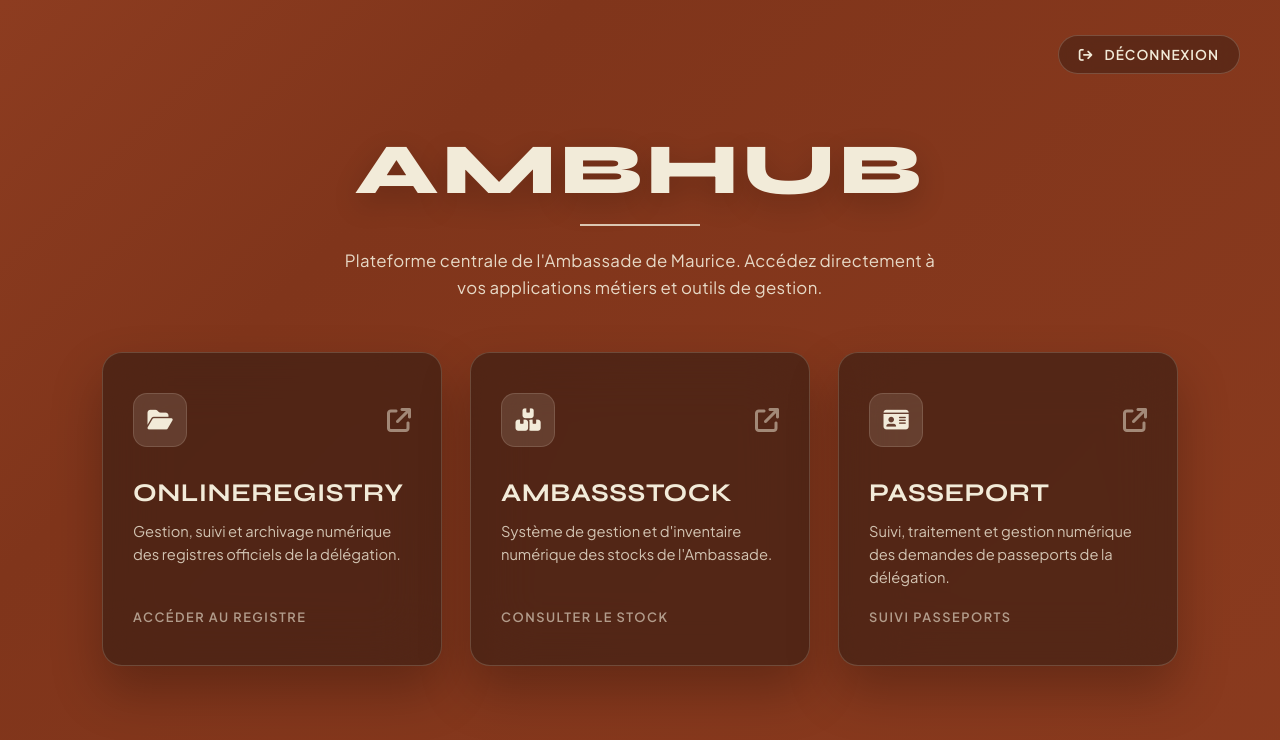
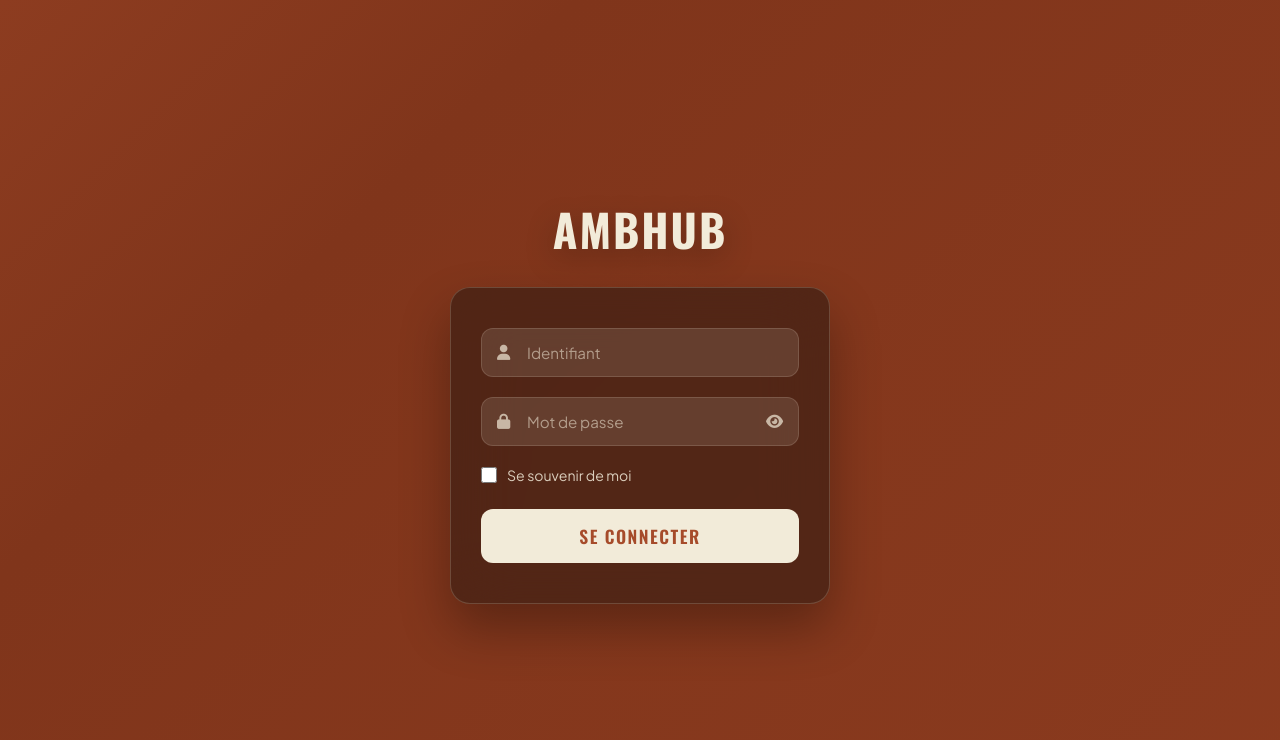
Before and after one commit to AMBmaurice/AMBHub, a Django app: page / in a window 1280 px wide. Shown: the top 740 px of the page. Run offline with Django 4.2, Linux system fonts and the light colour scheme.

Commit message:
Update login page title and styles

```diff
--- a/templates/login.html
+++ b/templates/login.html
@@ -3,13 +3,13 @@
 <head>
     <meta charset="UTF-8">
     <meta name="viewport" content="width=device-width, initial-scale=1.0">
-    <title>AMBHub - Tableau de bord</title>
+    <title>AMBHub - Connexion</title>
     <link rel="stylesheet" href="https://cdnjs.cloudflare.com/ajax/libs/font-awesome/6.4.0/css/all.min.css">
 
-    <!-- IMPORTATION DES POLICES EDITORIALES D'INSPIRATION -->
+    <!-- IMPORTATION DES POLICES ÉDITORIALES (OSWALD + PLUS JAKARTA SANS) -->
     <link rel="preconnect" href="https://fonts.googleapis.com">
     <link rel="preconnect" href="https://fonts.gstatic.com" crossorigin>
-    <link href="https://fonts.googleapis.com/css2?family=Plus+Jakarta+Sans:wght@400;500;600&family=Syne:wght@700;800&display=swap" rel="stylesheet">
+    <link href="https://fonts.googleapis.com/css2?family=Oswald:wght@600;700&family=Plus+Jakarta+Sans:wght@400;500;600&display=swap" rel="stylesheet">
 
     <style>
         * {
@@ -39,350 +39,205 @@
             100% { background-position: 0% 50%; }
         }
 
-        .hub-container {
+        .login-container {
             position: relative;
             z-index: 10;
+            display: flex;
+            flex-direction: column;
+            align-items: center;
             width: 100%;
-            max-width: 1140px;
-            padding: 40px 20px;
-            text-align: center;
-            transition: all 0.5s ease-in-out;
+            max-width: 420px;
+            padding: 20px;
         }
 
-        /* HEADER TYPOGRAPHIQUE ÉDITORIAL */
+        /* TITRE AMBHUB STRUCTURÉ ET HAUT */
         .hub-title {
-            font-family: 'Syne', sans-serif;
-            font-size: 4.5rem;
-            font-weight: 800;
+            font-family: 'Oswald', sans-serif;
+            color: #F2EBD9;
+            font-size: 5rem;
+            font-weight: 700;
             letter-spacing: 4px;
             text-transform: uppercase;
-            color: #F2EBD9;
-            line-height: 1;
-            margin-bottom: 12px;
-            text-shadow: 0 10px 30px rgba(0, 0, 0, 0.2);
+            position: absolute;
+            transition: all 1.8s cubic-bezier(0.25, 1, 0.5, 1);
+            z-index: 11;
+            pointer-events: none;
+            text-shadow: 0 10px 30px rgba(0, 0, 0, 0.25);
         }
 
-        .header-line {
-            width: 120px;
-            height: 2px;
-            background: #F2EBD9;
-            margin: 18px auto 22px auto;
-            opacity: 0.8;
+        .hub-title.shrunk {
+            font-size: 2.8rem;
+            position: relative;
+            margin-bottom: 25px;
+            letter-spacing: 2px;
         }
 
-        .hub-subtitle {
-            font-size: 1.05rem;
-            font-weight: 400;
-            color: #F2EBD9;
-            opacity: 0.9;
-            margin-bottom: 50px;
-            max-width: 620px;
-            margin-left: auto;
-            margin-right: auto;
-            line-height: 1.6;
-            letter-spacing: 0.3px;
-        }
-
-        /* GRILLE DE CARTES */
-        .cards-grid {
-            display: flex;
-            justify-content: center;
-            gap: 28px;
-            flex-wrap: wrap;
+        /* CARTE DE CONNEXION ÉDITORIALE SOMBRE */
+        .login-card {
             width: 100%;
-        }
-
-        .card-link {
-            text-decoration: none;
-            color: inherit;
-            width: 100%;
-            max-width: 340px;
-        }
-
-        .hub-card {
             background: rgba(24, 18, 16, 0.45);
             backdrop-filter: blur(30px);
             -webkit-backdrop-filter: blur(30px);
             border: 1px solid rgba(242, 235, 217, 0.18);
             border-radius: 20px;
             padding: 40px 30px;
-            box-shadow: 0 25px 50px rgba(0, 0, 0, 0.25);
-            display: flex;
-            flex-direction: column;
-            align-items: flex-start;
-            text-align: left;
-            transition: all 0.4s cubic-bezier(0.25, 1, 0.5, 1);
-            cursor: pointer;
-            position: relative;
-            overflow: hidden;
-            height: 100%;
+            box-shadow: 0 25px 50px rgba(0, 0, 0, 0.3);
+            opacity: 0;
+            transform: translateY(30px);
+            transition: all 1.2s ease-out;
         }
 
-        .hub-card:hover {
-            transform: translateY(-8px);
-            background: rgba(24, 18, 16, 0.65);
-            border-color: rgba(242, 235, 217, 0.4);
-            box-shadow: 0 35px 70px rgba(0, 0, 0, 0.4);
+        .login-card.visible {
+            opacity: 1;
+            transform: translateY(0);
         }
 
-        .card-top-bar {
-            width: 100%;
-            display: flex;
-            justify-content: space-between;
-            align-items: center;
-            margin-bottom: 30px;
-        }
-
-        .card-icon-wrapper {
-            width: 54px;
-            height: 54px;
-            background: rgba(242, 235, 217, 0.12);
-            border-radius: 14px;
-            display: flex;
-            justify-content: center;
-            align-items: center;
-            border: 1px solid rgba(242, 235, 217, 0.15);
-            transition: all 0.4s;
-        }
-
-        .hub-card:hover .card-icon-wrapper {
-            background: #F2EBD9;
-            transform: scale(1.05);
-        }
-
-        .card-icon-wrapper i {
-            font-size: 1.4rem;
-            color: #F2EBD9;
-            transition: color 0.3s;
-        }
-
-        .hub-card:hover .card-icon-wrapper i {
-            color: #a64b2a;
-        }
-
-        .card-arrow {
-            font-size: 1.5rem;
-            color: #F2EBD9;
-            opacity: 0.5;
-            transition: all 0.3s ease;
-        }
-
-        .hub-card:hover .card-arrow {
-            opacity: 1;
-            transform: translate(3px, -3px);
-        }
-
-        .card-title {
-            font-family: 'Syne', sans-serif;
-            font-size: 1.6rem;
-            font-weight: 700;
-            color: #F2EBD9;
-            margin-bottom: 12px;
-            letter-spacing: 0.5px;
-            text-transform: uppercase;
-        }
-
-        .card-desc {
-            font-size: 0.92rem;
-            color: #F2EBD9;
-            opacity: 0.8;
-            line-height: 1.55;
+        .input-group {
+            position: relative;
             margin-bottom: 20px;
         }
 
-        .card-action {
-            margin-top: auto;
-            font-size: 0.8rem;
-            font-weight: 600;
-            text-transform: uppercase;
-            letter-spacing: 1.5px;
-            color: #F2EBD9;
-            opacity: 0.6;
-            transition: opacity 0.3s;
+        .input-group i.input-icon {
+            position: absolute;
+            left: 16px;
+            top: 50%;
+            transform: translateY(-50%);
+            color: rgba(242, 235, 217, 0.7);
+            font-size: 0.95rem;
         }
 
-        .hub-card:hover .card-action {
-            opacity: 1;
-        }
-
-        /* BOUTON DÉCONNEXION */
-        .logout-btn {
-            position: absolute;
-            top: 35px;
-            right: 40px;
-            z-index: 12;
+        .input-group input {
+            width: 100%;
+            padding: 14px 15px 14px 45px;
+            background: rgba(242, 235, 217, 0.12);
+            border: 1px solid rgba(242, 235, 217, 0.15);
+            border-radius: 12px;
+            outline: none;
             color: #F2EBD9;
-            text-decoration: none;
-            font-size: 0.85rem;
-            font-weight: 600;
-            letter-spacing: 1px;
-            text-transform: uppercase;
-            padding: 10px 20px;
-            border-radius: 30px;
-            background: rgba(24, 18, 16, 0.35);
-            border: 1px solid rgba(242, 235, 217, 0.2);
-            backdrop-filter: blur(15px);
+            font-size: 0.95rem;
+            font-family: 'Plus Jakarta Sans', sans-serif;
             transition: all 0.3s;
         }
 
-        .logout-btn:hover {
-            background: #F2EBD9;
-            color: #a64b2a;
-            transform: translateY(-2px);
+        .input-group input::placeholder {
+            color: rgba(242, 235, 217, 0.55);
         }
 
-        /* LOADER D'OUVERTURE */
-        .loader-overlay {
-            position: fixed;
-            top: 0;
-            left: 0;
-            width: 100%;
-            height: 100%;
-            background: rgba(18, 12, 10, 0.55);
-            backdrop-filter: blur(40px);
-            -webkit-backdrop-filter: blur(40px);
-            z-index: 100;
-            display: flex;
-            flex-direction: column;
-            justify-content: center;
-            align-items: center;
-            opacity: 0;
-            pointer-events: none;
-            transition: opacity 0.3s ease-in-out;
+        .input-group input:focus {
+            background: rgba(242, 235, 217, 0.22);
+            border-color: rgba(242, 235, 217, 0.4);
+            box-shadow: 0 0 15px rgba(242, 235, 217, 0.1);
+        }
+
+        .toggle-password {
+            position: absolute;
+            right: 16px;
+            top: 50%;
+            transform: translateY(-50%);
+            color: rgba(242, 235, 217, 0.7);
+            cursor: pointer;
+            font-size: 0.95rem;
+            transition: opacity 0.2s;
+        }
+
+        .toggle-password:hover {
             color: #F2EBD9;
         }
 
-        .loader-overlay.active {
-            opacity: 1;
-            pointer-events: auto;
+        .remember-group {
+            display: flex;
+            align-items: center;
+            gap: 10px;
+            margin-bottom: 25px;
+            color: rgba(242, 235, 217, 0.85);
+            font-size: 0.88rem;
+            user-select: none;
+            cursor: pointer;
         }
 
-        .spinner {
-            width: 48px;
-            height: 48px;
-            border: 3px solid rgba(242, 235, 217, 0.2);
-            border-radius: 50%;
-            border-top-color: #F2EBD9;
-            animation: spin 1s cubic-bezier(0.4, 0, 0.2, 1) infinite;
-            margin-bottom: 20px;
+        .remember-group input[type="checkbox"] {
+            accent-color: #F2EBD9;
+            width: 16px;
+            height: 16px;
+            cursor: pointer;
         }
 
-        @keyframes spin {
-            0% { transform: rotate(0deg); }
-            100% { transform: rotate(360deg); }
+        .login-btn {
+            width: 100%;
+            padding: 14px;
+            background: #F2EBD9;
+            border: none;
+            border-radius: 12px;
+            color: #a64b2a;
+            font-family: 'Oswald', sans-serif;
+            font-size: 1.1rem;
+            font-weight: 600;
+            letter-spacing: 1.5px;
+            text-transform: uppercase;
+            cursor: pointer;
+            transition: all 0.3s;
         }
 
-        .loader-text {
-            font-family: 'Syne', sans-serif;
-            font-size: 1.1rem;
-            font-weight: 700;
-            letter-spacing: 1.5px;
-            text-transform: uppercase;
-            opacity: 0.95;
-            animation: pulse 2s infinite ease-in-out;
-        }
-
-        @keyframes pulse {
-            0%, 100% { opacity: 0.6; }
-            50% { opacity: 1; }
-        }
-
-        .hub-container.fade-out {
-            opacity: 0;
-            transform: scale(0.96);
+        .login-btn:hover {
+            background: #ffffff;
+            box-shadow: 0 8px 25px rgba(0, 0, 0, 0.25);
+            transform: translateY(-2px);
         }
     </style>
 </head>
 <body>
 
-    <a href="{% url 'deconnexion' %}" class="logout-btn"><i class="fa-solid fa-arrow-right-from-bracket" style="margin-right: 8px;"></i> Déconnexion</a>
+    <div class="login-container">
+        <h1 class="hub-title" id="hubTitle">AMBHub</h1>
 
-    <div class="hub-container">
-        <h1 class="hub-title">AMBHub</h1>
-        <div class="header-line"></div>
-        <p class="hub-subtitle">Plateforme centrale de l'Ambassade de Maurice. Accédez directement à vos applications métiers et outils de gestion.</p>
+        <div class="login-card" id="loginCard">
+            <form method="POST" action=".">
+                {% csrf_token %}
+                <div class="input-group">
+                    <i class="fa-solid fa-user input-icon"></i>
+                    <input type="text" name="username" placeholder="Identifiant" required autocomplete="username">
+                </div>
 
-        <div class="cards-grid">
+                <div class="input-group">
+                    <i class="fa-solid fa-lock input-icon"></i>
+                    <input type="password" name="password" id="passwordInput" placeholder="Mot de passe" required autocomplete="current-password">
+                    <i class="fa-solid fa-eye toggle-password" id="togglePassword"></i>
+                </div>
 
-            <a href="https://onlineregistry-fimz.onrender.com" target="_blank" class="card-link">
-                <div class="hub-card">
-                    <div class="card-top-bar">
-                        <div class="card-icon-wrapper">
-                            <i class="fa-solid fa-folder-open"></i>
-                        </div>
-                        <i class="fa-solid fa-arrow-up-right-from-square card-arrow"></i>
-                    </div>
-                    <h2 class="card-title">OnlineRegistry</h2>
-                    <p class="card-desc">Gestion, suivi et archivage numérique des registres officiels de la délégation.</p>
-                    <div class="card-action">Accéder au registre</div>
-                </div>
-            </a>
+                <label class="remember-group">
+                    <input type="checkbox" name="remember_me" value="1">
+                    <span>Se souvenir de moi</span>
+                </label>
 
-            <a href="https://ambassstock.onrender.com" target="_blank" class="card-link">
-                <div class="hub-card">
-                    <div class="card-top-bar">
-                        <div class="card-icon-wrapper">
-                            <i class="fa-solid fa-boxes-stacked"></i>
-                        </div>
-                        <i class="fa-solid fa-arrow-up-right-from-square card-arrow"></i>
-                    </div>
-                    <h2 class="card-title">AmbassStock</h2>
-                    <p class="card-desc">Système de gestion et d'inventaire numérique des stocks de l'Ambassade.</p>
-                    <div class="card-action">Consulter le stock</div>
-                </div>
-            </a>
-
-            <a href="https://docs.google.com/spreadsheets/d/1WbvtVIrAbLtuS5bBkjIQo33I8q6i_eA9KGZ0G51frv0/edit?gid=1050794157#gid=1050794157" target="_blank" class="card-link">
-                <div class="hub-card">
-                    <div class="card-top-bar">
-                        <div class="card-icon-wrapper">
-                            <i class="fa-solid fa-id-card"></i>
-                        </div>
-                        <i class="fa-solid fa-arrow-up-right-from-square card-arrow"></i>
-                    </div>
-                    <h2 class="card-title">Passeport</h2>
-                    <p class="card-desc">Suivi, traitement et gestion numérique des demandes de passeports de la délégation.</p>
-                    <div class="card-action">Suivi passeports</div>
-                </div>
-            </a>
-
+                <button type="submit" class="login-btn">Se connecter</button>
+            </form>
         </div>
     </div>
 
-    <div class="loader-overlay" id="loaderOverlay">
-        <div class="spinner"></div>
-        <p class="loader-text" id="loaderText">Lancement de l'application...</p>
-    </div>
+    <script>
+        const hubTitle = document.getElementById('hubTitle');
+        const loginCard = document.getElementById('loginCard');
+        const passwordInput = document.getElementById('passwordInput');
+        const togglePassword = document.getElementById('togglePassword');
 
-    <script>
-        const cards = document.querySelectorAll('.card-link');
-        const loaderOverlay = document.getElementById('loaderOverlay');
-        const loaderText = document.getElementById('loaderText');
-        const hubContainer = document.querySelector('.hub-container');
+        window.addEventListener('DOMContentLoaded', () => {
+            setTimeout(() => {
+                hubTitle.classList.add('shrunk');
+            }, 1200);
 
-        cards.forEach(card => {
-            card.addEventListener('click', function(e) {
-                e.preventDefault();
+            setTimeout(() => {
+                loginCard.classList.add('visible');
+            }, 2200);
+        });
 
-                const url = this.getAttribute('href');
-                const appName = this.querySelector('.card-title').textContent;
-
-                if (!url || url === '#') return;
-
-                loaderText.textContent = `Ouverture de ${appName}...`;
-
-                hubContainer.classList.add('fade-out');
-                loaderOverlay.classList.add('active');
-
-                setTimeout(() => {
-                    window.open(url, '_blank');
-
-                    setTimeout(() => {
-                        hubContainer.classList.remove('fade-out');
-                        loaderOverlay.classList.remove('active');
-                    }, 1500);
-                }, 180);
-            });
+        togglePassword.addEventListener('click', () => {
+            if (passwordInput.type === 'password') {
+                passwordInput.type = 'text';
+                togglePassword.classList.replace('fa-eye', 'fa-eye-slash');
+            } else {
+                passwordInput.type = 'password';
+                togglePassword.classList.replace('fa-eye-slash', 'fa-eye');
+            }
         });
     </script>
 </body>
```
